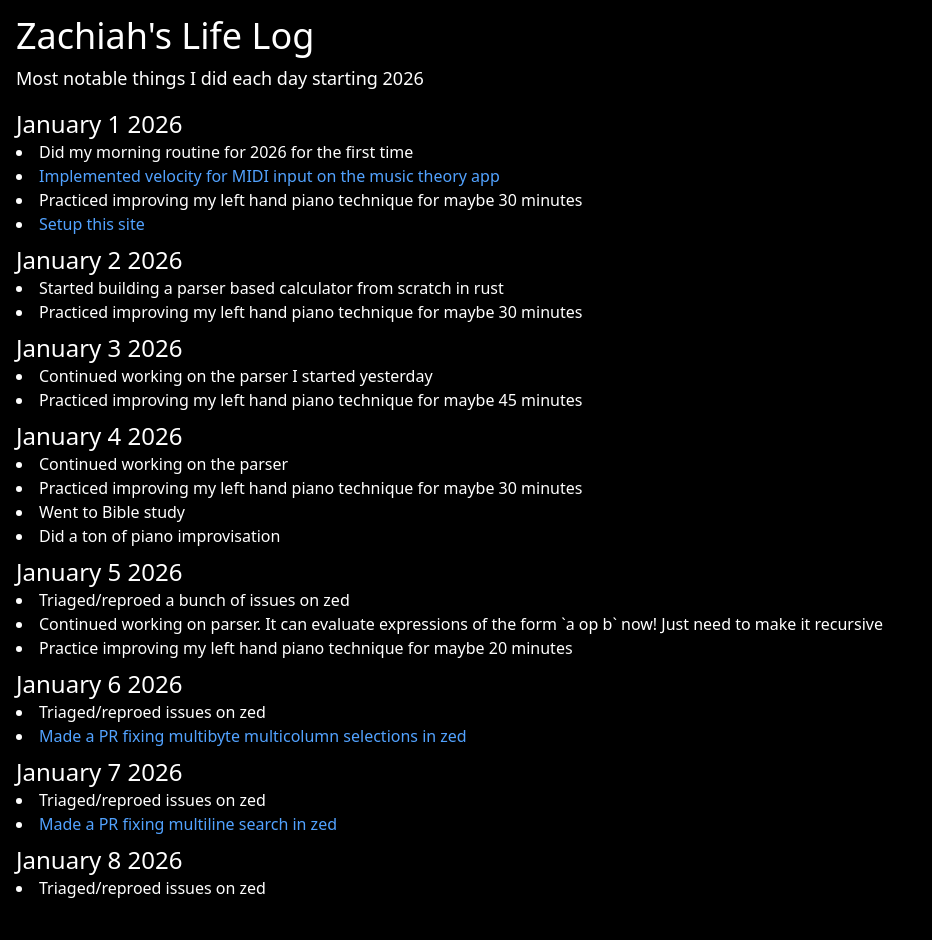
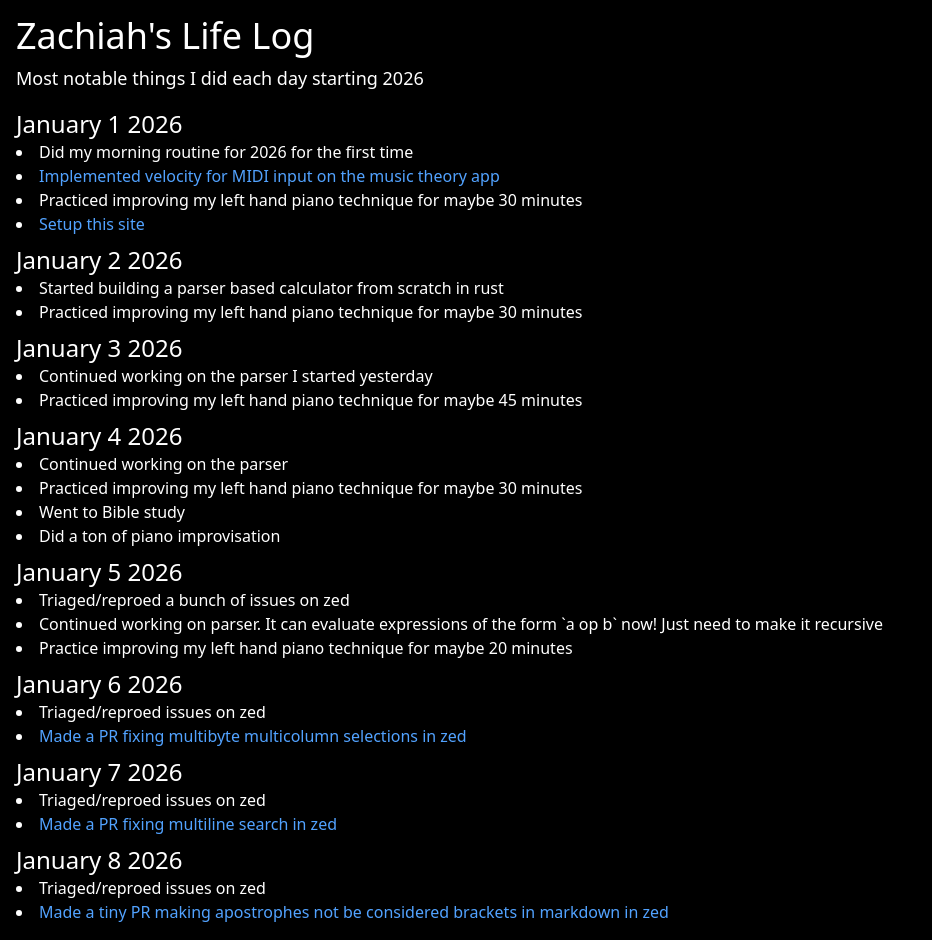
Before and after one commit to Zachiah/life-log, a SvelteKit app: page / in a window 1280 px wide. Shown: the whole page, without its empty margins (0-932 px from the left). Before the commit the page ends 916 px from the top, so only its background shows below. Built offline with nearby package versions, Linux system fonts and the light colour scheme.

Commit message:
Add item

```diff
--- a/src/routes/+page.svelte
+++ b/src/routes/+page.svelte
@@ -65,7 +65,13 @@
 		},
 		{
 			date: 'January 8 2026',
-			events: ['Triaged/reproed issues on zed']
+			events: [
+				'Triaged/reproed issues on zed',
+				[
+					'Made a tiny PR making apostrophes not be considered brackets in markdown in zed',
+					'https://github.com/zed-industries/zed/issues/45912'
+				]
+			]
 		}
 	];
 
```
